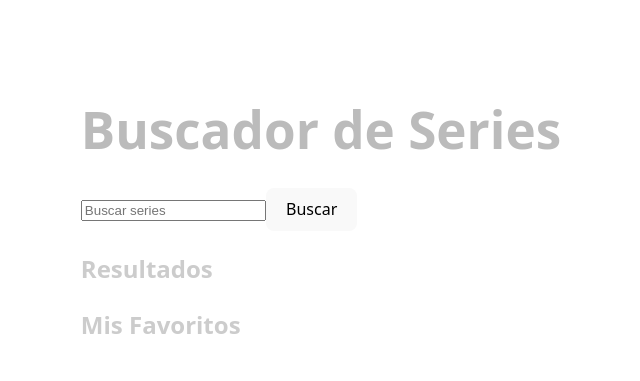
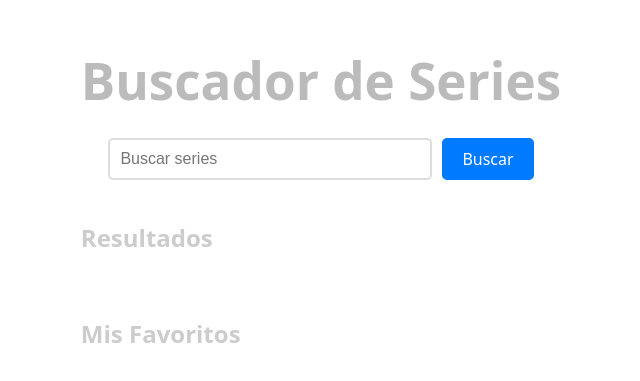
Before and after one commit to nisesno/practica-intermedia, a React (Vite) app: page / in a window 1280 px wide. Shown: the part 185-566 px from the top of the page, without its empty margins (319-959 px from the left). Built offline with nearby package versions, Linux system fonts and the light colour scheme.

Commit message:
arreglo css

```diff
--- a/src/App.css
+++ b/src/App.css
@@ -63,6 +63,13 @@
   padding: 15px;
   text-align: center;
   background: white;
+  box-shadow: 0 2px 8px rgba(0,0,0,0.1);
+  transition: transform 0.2s;
+}
+
+.serie-card:hover {
+  transform: translateY(-5px);
+  box-shadow: 0 4px 12px rgba(0,0,0,0.15);
 }
 
 .serie-card img {
@@ -71,6 +78,11 @@
   object-fit: cover;
   border-radius: 5px;
   cursor: pointer;
+  transition: opacity 0.2s;
+}
+
+.serie-card img:hover {
+  opacity: 0.8;
 }
 
 .serie-card h3 {
--- a/src/App.jsx
+++ b/src/App.jsx
@@ -45,8 +45,10 @@
   }
 
   return (
-    <div>
+    <div className="container">
       <h1>Buscador de Series</h1>
+
+      <div className="busqueda">
         <input
           type="text"
           placeholder="Buscar series"
@@ -54,10 +56,13 @@
           onChange={(e) => setBusqueda(e.target.value)}
         />
         <button onClick={buscarSeries}>Buscar</button>
+      </div>
 
+      <div className="resultados">
         <h2>Resultados</h2>
+        <div className="series-grid">
           {series.map((item) => (
-        <div key={item.show.id}>
+            <div key={item.show.id} className="serie-card">
               <img
                 src={item.show.image ? item.show.image.medium : 'https://via.placeholder.com/210x295'}
                 onClick={() => verDetalle(item.show.id)}
@@ -68,10 +73,14 @@
               </button>
             </div>
           ))}
+        </div>
+      </div>
 
+      <div className="favoritos">
         <h2>Mis Favoritos</h2>
+        <div className="series-grid">
           {favoritos.map((item) => (
-        <div key={item.show.id}>
+            <div key={item.show.id} className="serie-card">
               <img
                 src={item.show.image ? item.show.image.medium : 'https://via.placeholder.com/210x295'}
                 onClick={() => verDetalle(item.show.id)}
@@ -80,11 +89,13 @@
               <button onClick={() => quitarFavorito(item.show.id)}>❤️</button>
             </div>
           ))}
+        </div>
+      </div>
 
       {mostrarModal && (
         <div className="modal">
           <div className="modal-contenido">
-        <button onClick={() => setMostrarModal(false)}>X</button>
+        <button className="cerrar" onClick={() => setMostrarModal(false)}>X</button>
             <h2>{serieSeleccionada.name}</h2>
             <img src={serieSeleccionada.image.medium} />
             <div dangerouslySetInnerHTML={{ __html: serieSeleccionada.summary }} />
```
Lines whose indentation alone changed are shown as unchanged.
